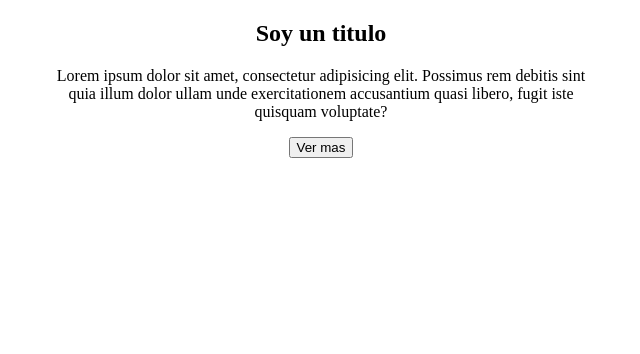
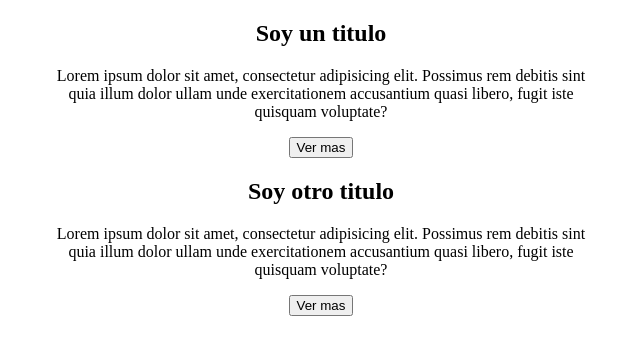
Before and after one commit to tomasrodriguez97/primer-repositorio, a plain HTML site: page index.html in a window 1280 px wide. Shown: the whole page, without its empty margins (319-959 px from the left). Drawn offline with Linux system fonts and the light colour scheme.

Commit message:
agregue otro titulo

```diff
--- a/index.html
+++ b/index.html
@@ -14,6 +14,12 @@
                  <p>Lorem ipsum dolor sit amet, consectetur adipisicing elit. Possimus rem debitis sint quia illum dolor ullam unde exercitationem accusantium quasi libero, fugit iste quisquam voluptate?</p>
                  <button>Ver mas</button>
         </div>
+        <div class="texto-centrado">
+            <h2>Soy otro titulo</h2>
+                 <p>Lorem ipsum dolor sit amet, consectetur adipisicing elit. Possimus rem debitis sint quia illum dolor ullam unde exercitationem accusantium quasi libero, fugit iste quisquam voluptate?</p>
+                 <button>Ver mas</button>
+        </div>
+
     </main>
 </body>
 </html>
```
